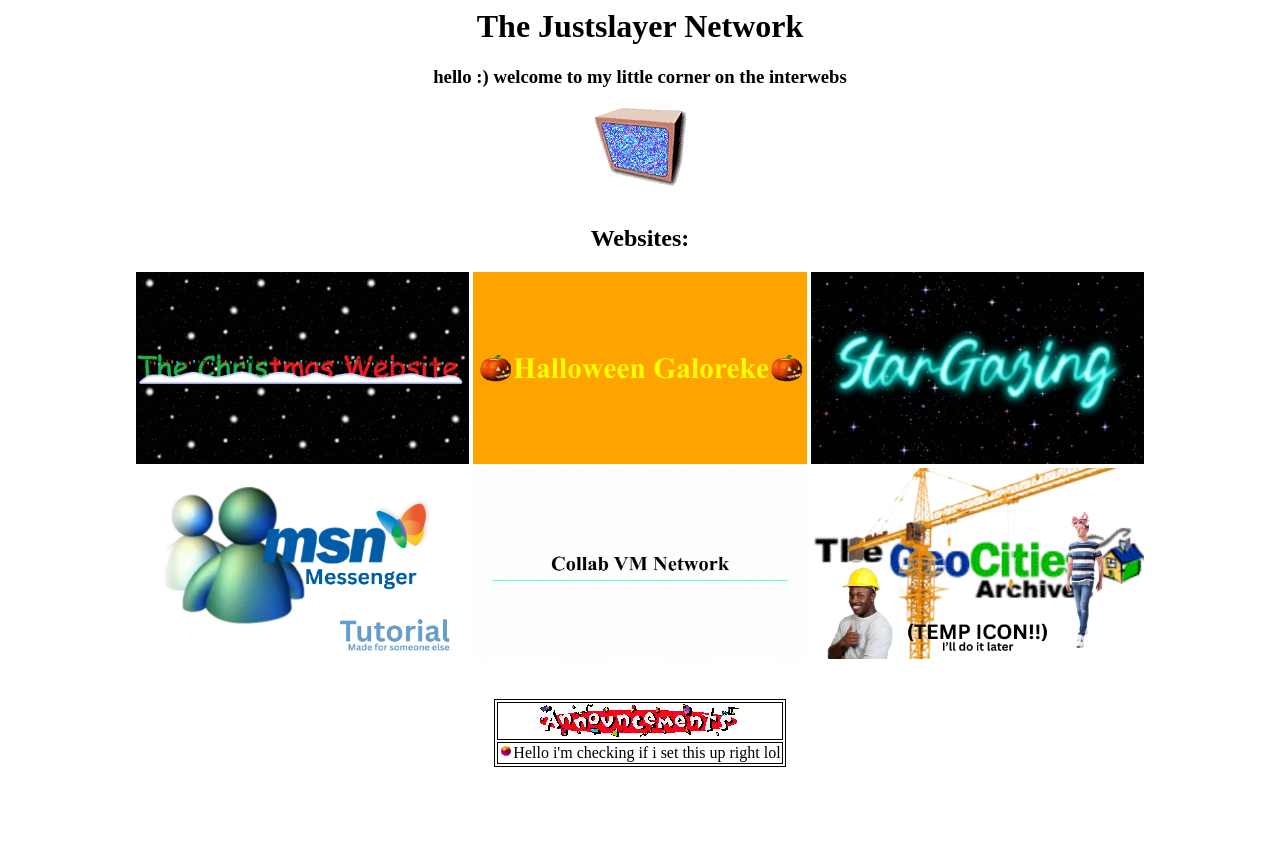
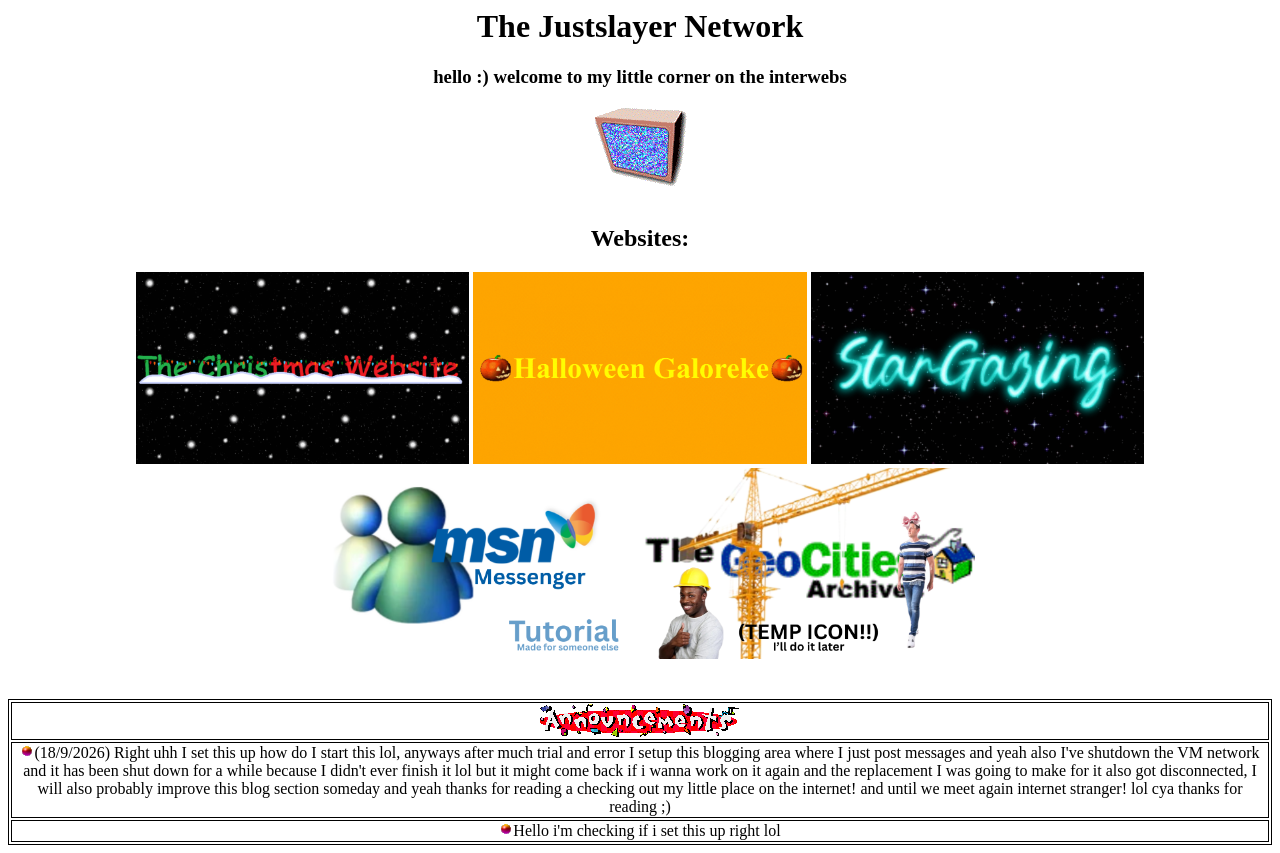
Before and after one commit to justslayer876/justslayer, a plain HTML site: page index.html in a window 1280 px wide. Before the commit the page ends 800 px from the top, so only its background shows below. Drawn offline with Linux system fonts and the light colour scheme.

Commit message:
Update index.html

```diff
--- a/index.html
+++ b/index.html
@@ -24,7 +24,7 @@
     <!-- <a href="https://justslayer876.github.io/MikuTube/"><Img src="Data/MikuTube.png" width="333.3333333333333" height="191.6666666666667" alt="MikuTube"></a> -->
     <a href="https://justslayer876.github.io/StarGazing/"><Img src="Data/StarGazing.gif" width="333.3333333333333" height="191.6666666666667" alt="StarGazing"></a>
     <a href="https://justslayer876.github.io/msnmessenger/"><Img src="Data/msnmessenger.png" width="333.3333333333333" height="191.6666666666667" alt="msnmessenger"></a>
-    <a href="https://justslayer876.github.io/VMNetwork/"><Img src="Data/CollabVMNetwork.gif" width="333.3333333333333" height="191.6666666666667" alt="VM Network"></a>
+    <!-- <a href="https://justslayer876.github.io/VMNetwork/"><Img src="Data/CollabVMNetwork.gif" width="333.3333333333333" height="191.6666666666667" alt="VM Network"></a> -->
     <a href="https://justslayer876.github.io/geocities/"><Img src="Data/TheGeocitiesArchiveTemp.png" width="333.3333333333333" height="191.6666666666667" alt="The Geocities Archives"></a>
     </div>
     <br>
@@ -34,6 +34,9 @@
         <td><div><img src="Data/announcement2.gif"></div></td>
         </tr>
         <tr>
+        <td><div><img src="Data/bullet02.gif">(18/9/2026) Right uhh I set this up how do I start this lol, anyways after much trial and error I setup this blogging area where I just post messages and yeah also I've shutdown the VM network and it has been shut down for a while because I didn't ever finish it lol but it might come back if i wanna work on it again and the replacement I was going to make for it also got disconnected, I will also probably improve this blog section someday and yeah thanks for reading a checking out my little place on the internet! and until we meet again internet stranger! lol cya thanks for reading ;)</div></td>
+        </tr>
+        <tr>
         <td><div><img src="Data/bullet02.gif">Hello i'm checking if i set this up right lol</div></td>
       </tr>
   </body>
```
